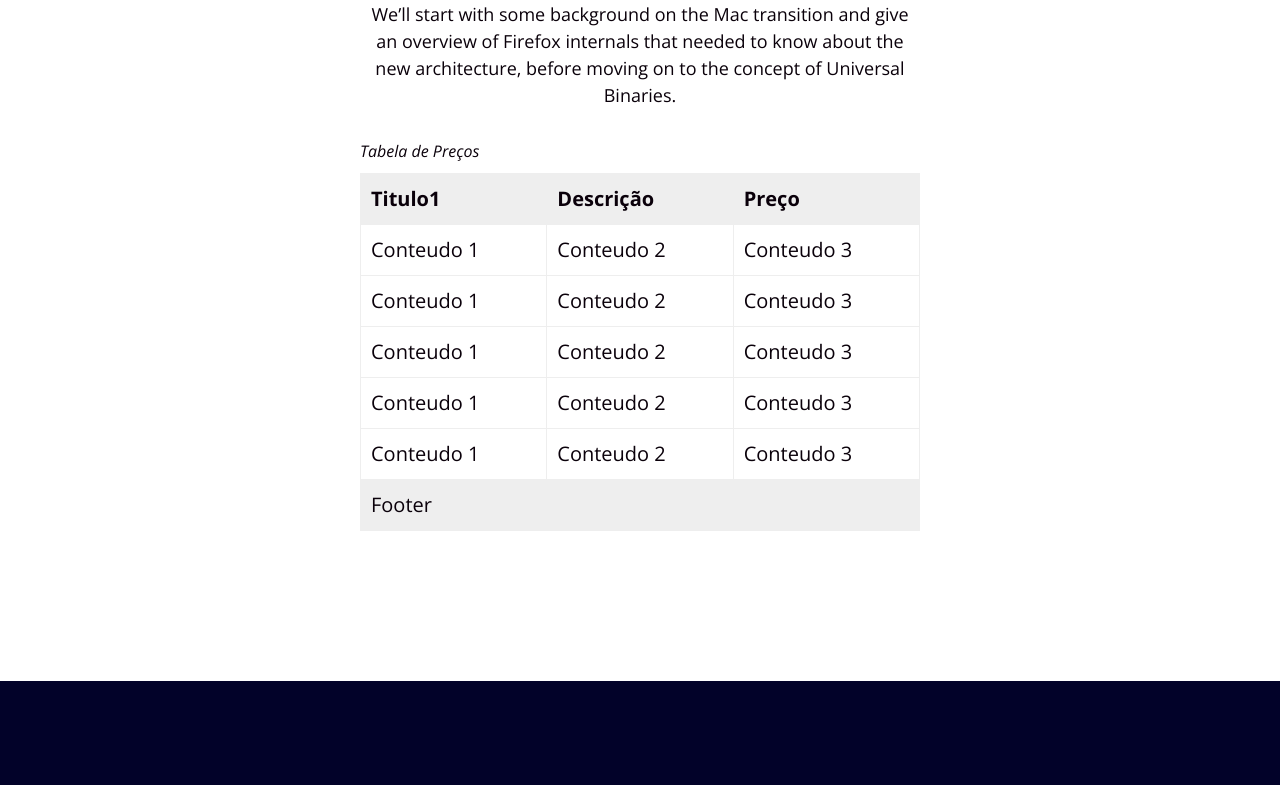
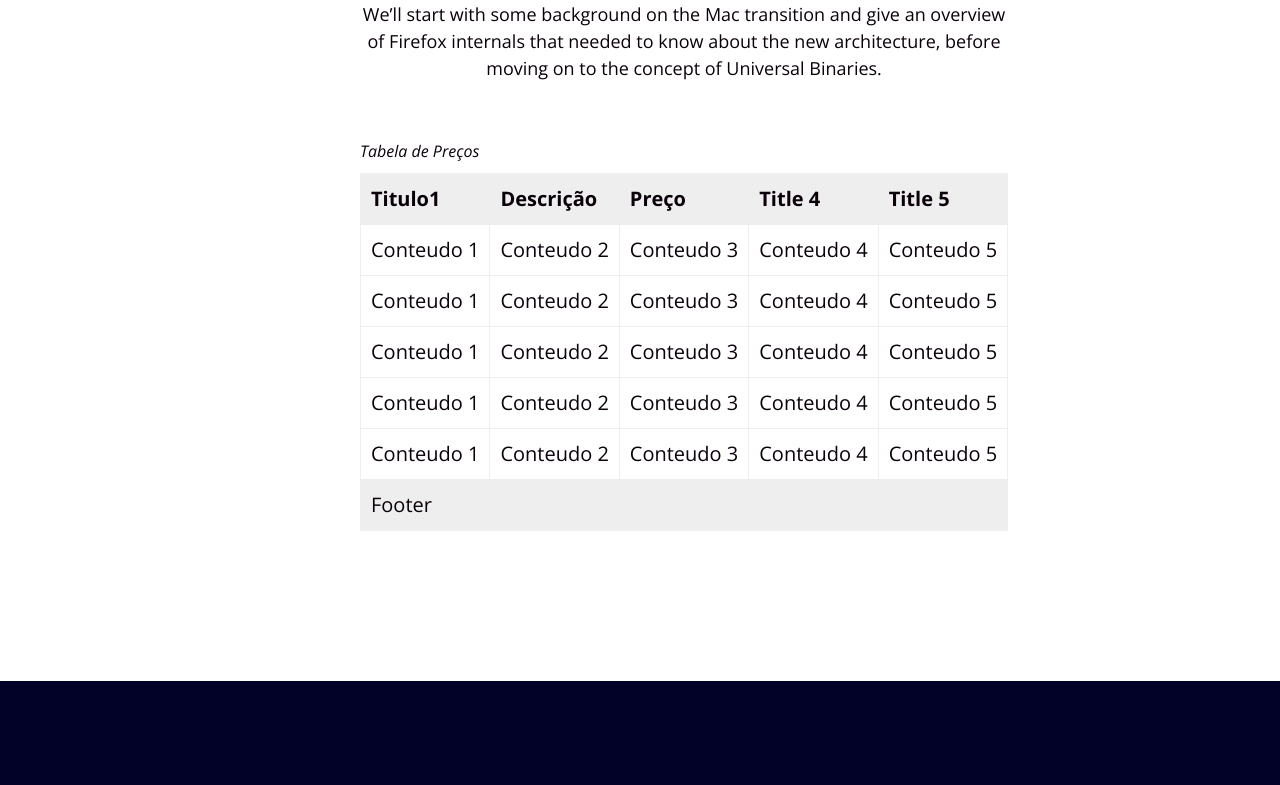
Before and after one commit to andreambu23/LandingPage, a plain HTML site: page index.html in a window 1280 px wide. Shown: the part 4080-4865 px from the top of the page. Drawn offline with nearby package versions, Linux system fonts and the light colour scheme.

Commit message:
Tentando corrigir o Scroll da Tabela

```diff
--- a/assets/css/style.css
+++ b/assets/css/style.css
@@ -71,7 +71,8 @@ p {
 }
 
 .responsive-table {
-    overflow: auto;
+    overflow-x: scroll;
+    overflow-y: hidden;
 }
 
 table {
--- a/index.html
+++ b/index.html
@@ -163,6 +163,8 @@
                             <th>Titulo1</th>
                             <th>Descrição</th>
                             <th>Preço</th>
+                            <th>Title 4</th>
+                            <th>Title 5</th>
                         </tr>
                     </thead>
 
@@ -171,35 +173,40 @@
                             <td>Conteudo 1</td>
                             <td>Conteudo 2</td>
                             <td>Conteudo 3</td>
-
+                            <td>Conteudo 4</td>
+                            <td>Conteudo 5</td>
                         </tr>
 
                         <tr>
                             <td>Conteudo 1</td>
                             <td>Conteudo 2</td>
                             <td>Conteudo 3</td>
-
+                            <td>Conteudo 4</td>
+                            <td>Conteudo 5</td>
                         </tr>
 
                         <tr>
                             <td>Conteudo 1</td>
                             <td>Conteudo 2</td>
                             <td>Conteudo 3</td>
-
+                            <td>Conteudo 4</td>
+                            <td>Conteudo 5</td>
                         </tr>
 
                         <tr>
                             <td>Conteudo 1</td>
                             <td>Conteudo 2</td>
                             <td>Conteudo 3</td>
-
+                            <td>Conteudo 4</td>
+                            <td>Conteudo 5</td>
                         </tr>
 
                         <tr>
                             <td>Conteudo 1</td>
                             <td>Conteudo 2</td>
                             <td>Conteudo 3</td>
-
+                            <td>Conteudo 4</td>
+                            <td>Conteudo 5</td>
                         </tr>
 
 
@@ -210,7 +217,8 @@
                             <td>Footer</td>
                             <td></td>
                             <td></td>
-
+                            <td></td>
+                            <td></td>
                         </tr>
                     </tfoot>
 
```
